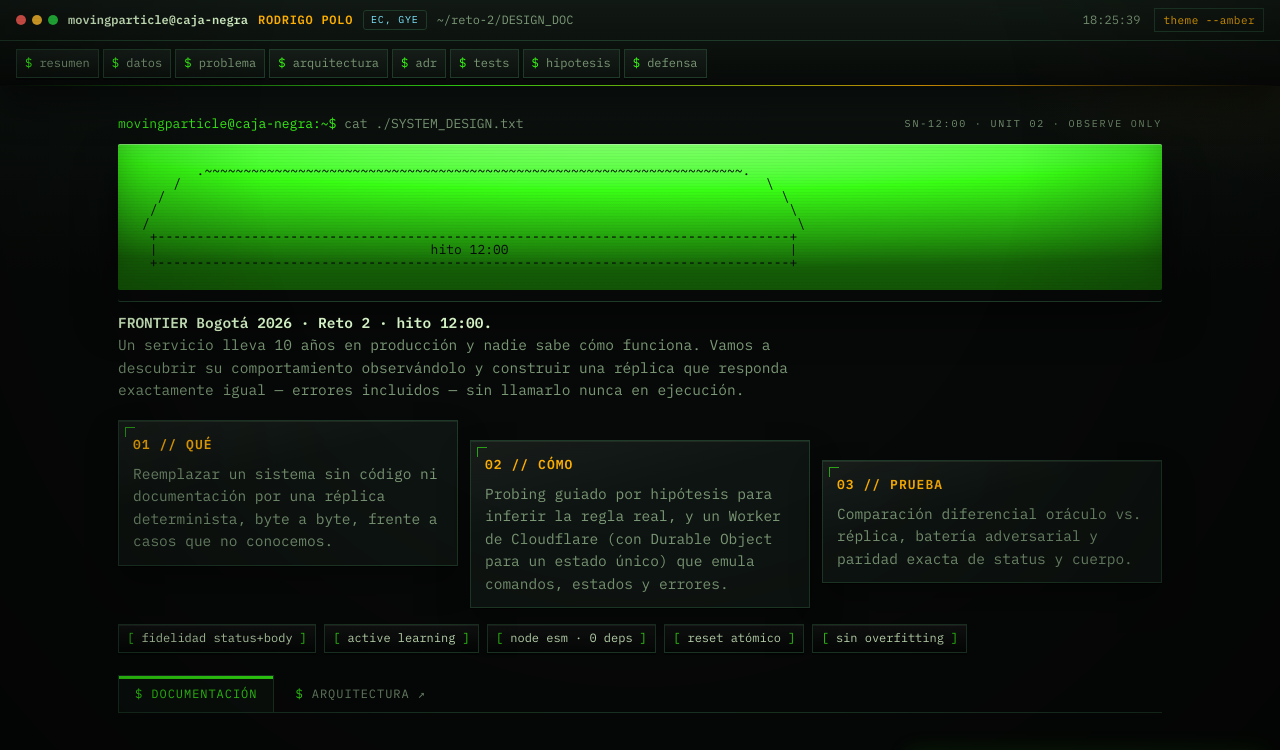
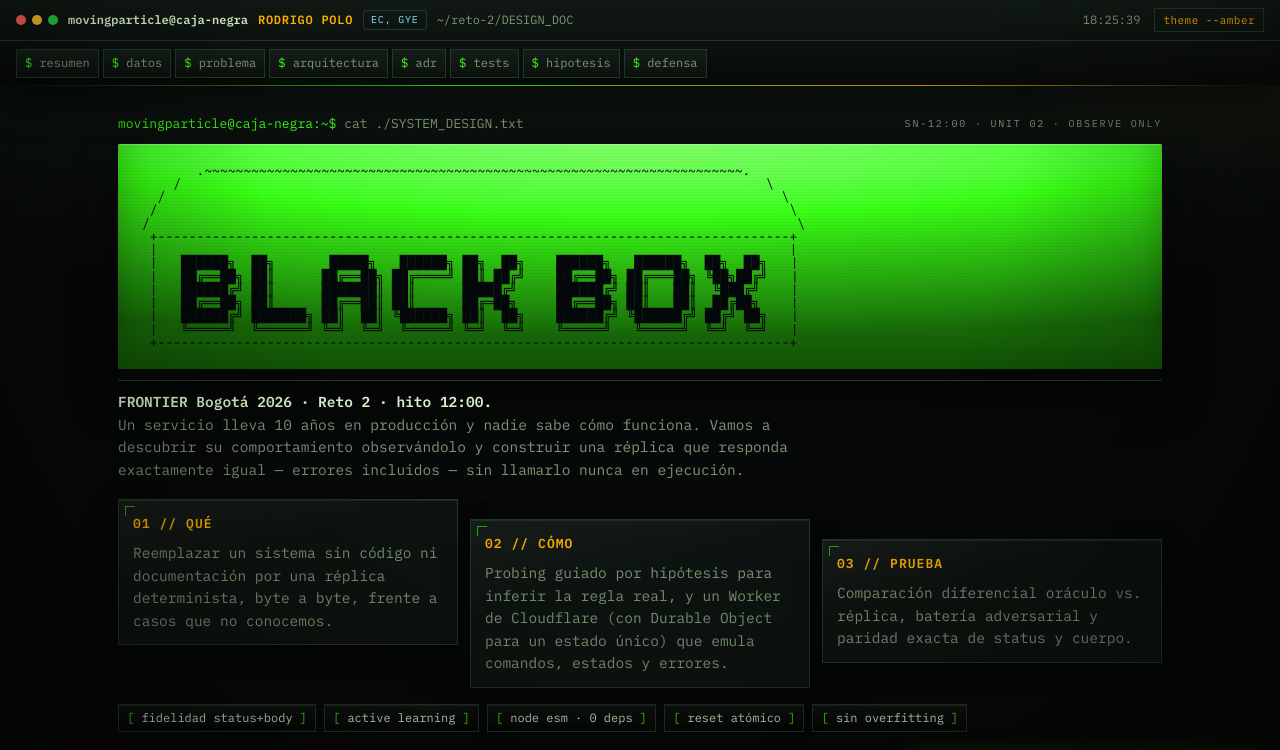
Before and after one commit to movingparticle/reto-caja-negra, a website: page DESIGN_DOC.html in a window 1280 px wide. Shown: the top 750 px of the page. Drawn offline with Linux system fonts and the light colour scheme.

Commit message:
Revert "docs: dejar solo hito 12:00 en la caja ASCII"
This reverts commit 0e4c309dc4f7c71dffb9a2a005b6301cfb790845.

```diff
--- a/DESIGN_DOC.html
+++ b/DESIGN_DOC.html
@@ -402,7 +402,13 @@
  /                                                                                 \
 /                                                                                   \
  +---------------------------------------------------------------------------------+
- |                                   hito 12:00                                    |
+ |                                                                                 |
+ |   ██████╗  ██╗       █████╗   ██████╗ ██╗  ██╗    ██████╗   ██████╗  ██╗  ██╗   |
+ |   ██╔══██╗ ██║      ██╔══██╗ ██╔════╝ ██║ ██╔╝    ██╔══██╗ ██╔═══██╗ ╚██╗██╔╝   |
+ |   ██████╔╝ ██║      ███████║ ██║      █████╔╝     ██████╔╝ ██║   ██║  ╚███╔╝    |
+ |   ██╔══██╗ ██║      ██╔══██║ ██║      ██╔═██╗     ██╔══██╗ ██║   ██║  ██╔██╗    |
+ |   ██████╔╝ ███████╗ ██║  ██║ ╚██████╗ ██║  ██╗    ██████╔╝ ╚██████╔╝ ██╔╝ ██╗   |
+ |   ╚═════╝  ╚══════╝ ╚═╝  ╚═╝  ╚═════╝ ╚═╝  ╚═╝    ╚═════╝   ╚═════╝  ╚═╝  ╚═╝   |
  +---------------------------------------------------------------------------------+</pre>
     <p class="sub"><strong>FRONTIER Bogotá 2026 · Reto 2 · hito 12:00.</strong><br/>Un servicio lleva 10 años en producción y nadie sabe cómo funciona. Vamos a descubrir su comportamiento observándolo y construir una réplica que responda exactamente igual — errores incluidos — sin llamarlo nunca en ejecución.</p>
     <div class="ascii-row">
```
Also changed, not shown: architecture.html (+7 -1 lines), design-doc.html (+7 -1 lines), en/architecture.html (+7 -1 lines), en/index.html (+7 -1 lines), README.md.
